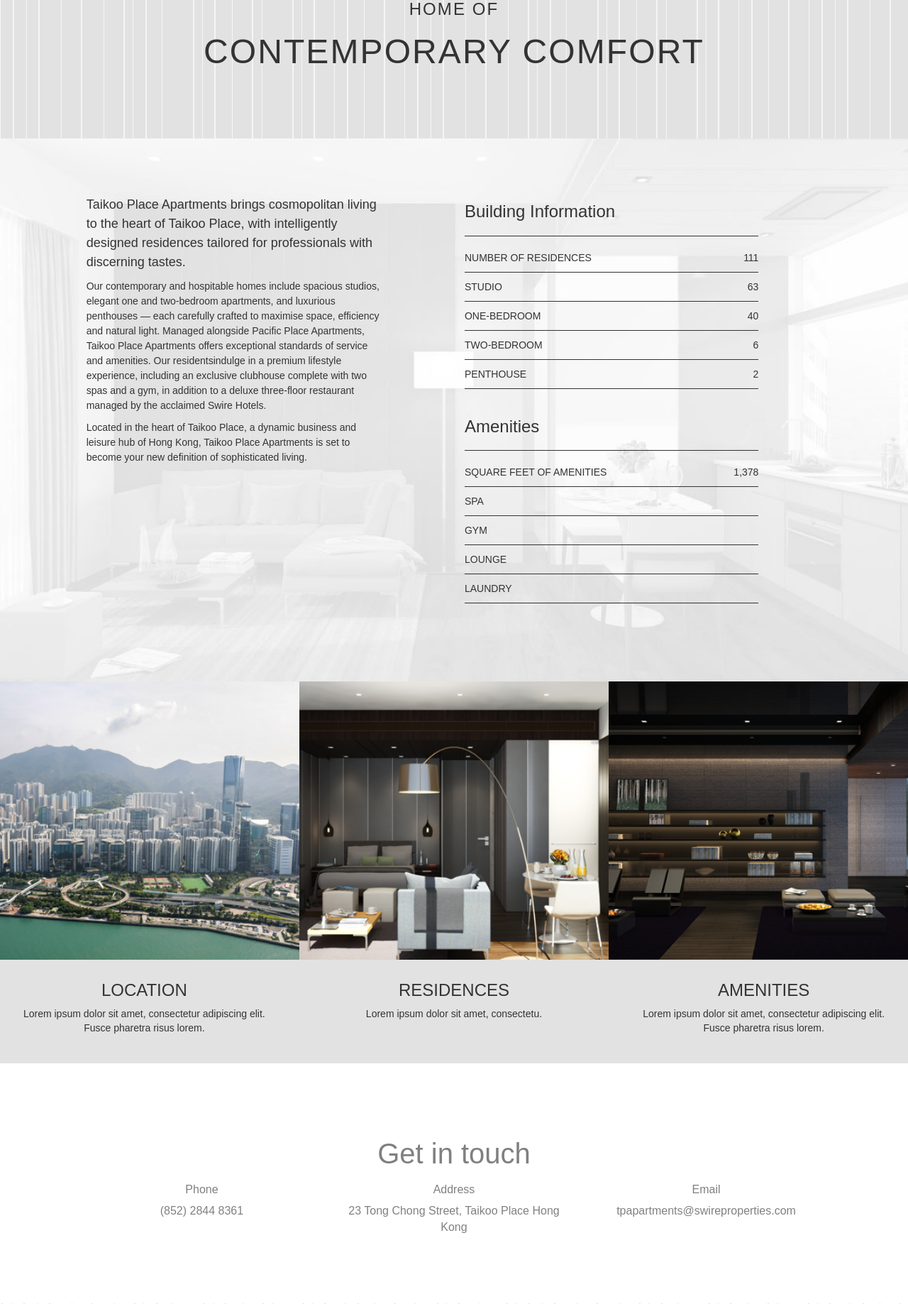
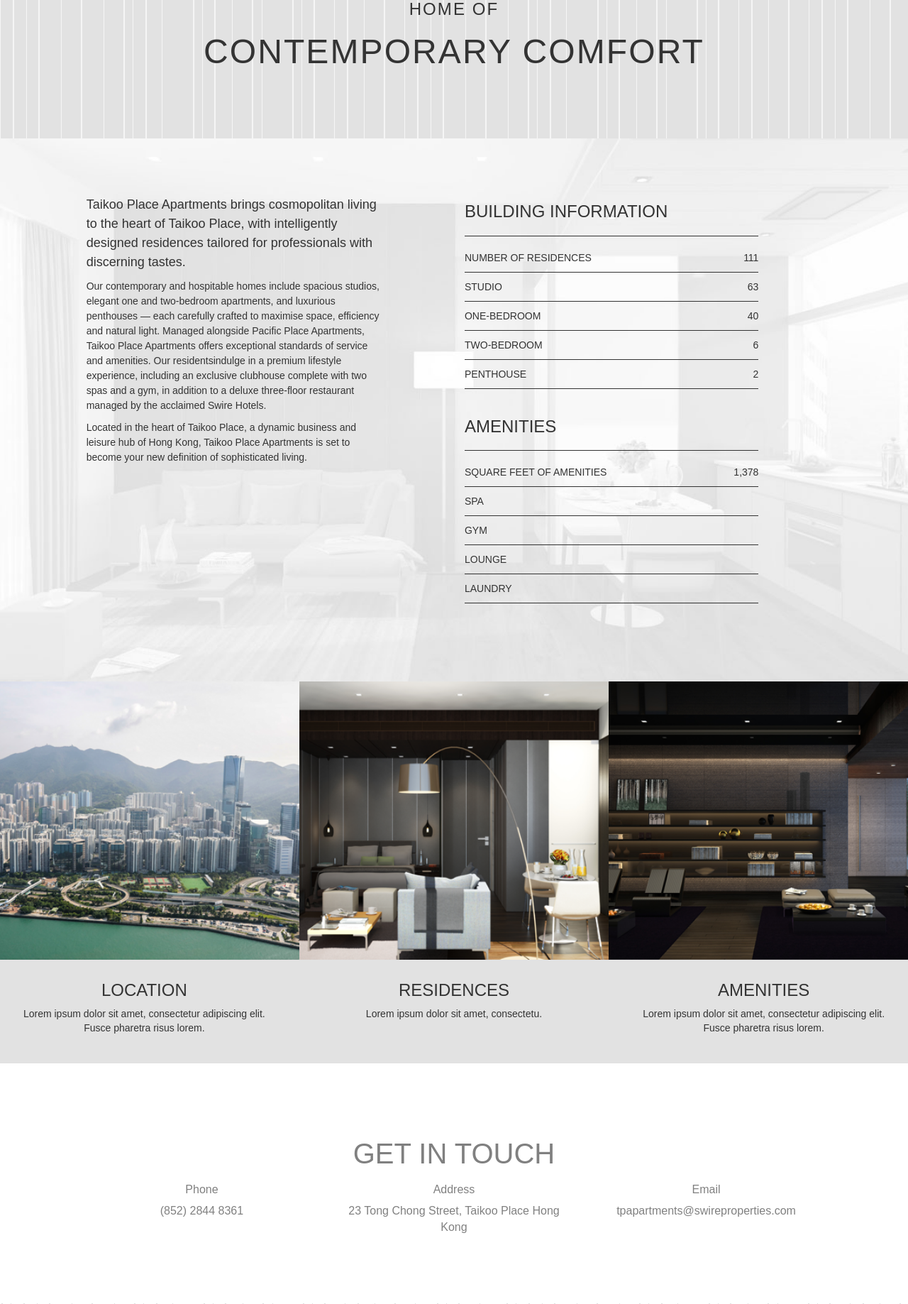
Before and after one commit to kossa/taikoo, a PHP site: page / in a window 1280 px wide. Shown: the part 791-2628 px from the top of the page at 71% size. Run offline with PHP 8.4, Linux system fonts and the light colour scheme; some web fonts are replaced.

Commit message:
Building Text and Info - Table Title

```diff
--- a/css/style.css
+++ b/css/style.css
@@ -7,6 +7,7 @@
 a:hover,a:focus{text-decoration: none;}
 img{max-width: 100%}
 
+h1, h2, h3{text-transform: uppercase;}
 
 /*Header*/
 #header a{color: #848687;letter-spacing: 0.1em;}
```
